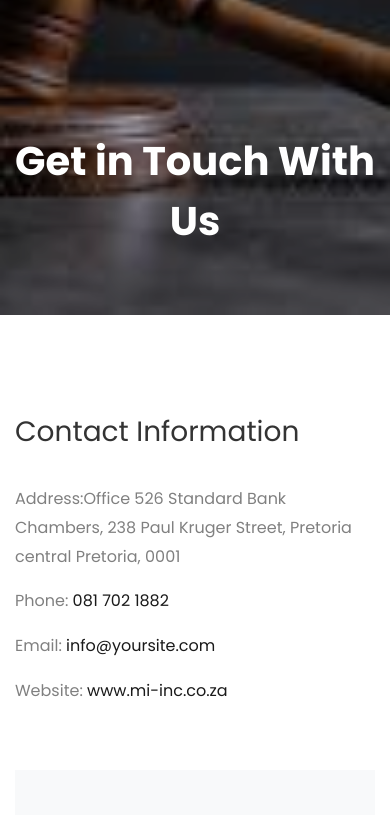
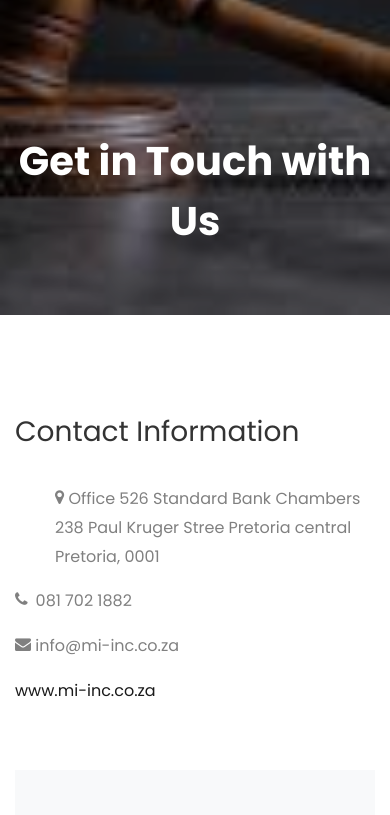
Before and after one commit to TeeGabs/Law-Firm-Website, a plain HTML site: page contact.html in a window 390 px wide. Shown: the part 460-1275 px from the top of the page. Drawn offline with Linux system fonts and the light colour scheme; some packages are replaced by stand-ins of ours; no server answers; files whose address does not match are found by name.

Commit message:
Added a map and contacts icons on a contact page

```diff
--- a/contact.html
+++ b/contact.html
@@ -60,7 +60,7 @@
       <div class="container">
         <div class="row no-gutters slider-text align-items-end justify-content-center">
           <div class="col-md-9 ftco-animate pb-5 text-center">
-            <h1 class="mb-3 bread">Get in Touch With Us </h1>
+            <h1 class="mb-3 bread">Get in Touch with Us </h1>
           </div>
         </div>
       </div>
@@ -74,23 +74,27 @@
           </div>
           <div class="w-100"></div>
           <div class="col-md-3">
-            <p><span>Address:</span>Office 526 Standard Bank Chambers,
-              238 Paul Kruger Street,
-              Pretoria central
-              Pretoria, 0001</p>
+            <ul>
+              <span class="icon icon-map-marker"></span><span> </span><span class="text">Office 526 Standard Bank Chambers
+                      238 Paul Kruger Stree
+                       Pretoria central
+                      Pretoria, 0001</span>
+            </ul>
+          </div>
+
+          <div class="col-md-3">
+            <p><span class="icon icon-phone"><span></span> </span></span> </span><span class="text">081 702 1882</span></p>
           </div>
           <div class="col-md-3">
-            <p><span>Phone:</span> <a href="">081 702 1882</a></p>
+            <p><span class="icon icon-envelope"></span><span>  </span><span class="text">info@mi-inc.co.za</span></p>
           </div>
           <div class="col-md-3">
-            <p><span>Email:</span> <a href="">info@yoursite.com</a></p>
-          </div>
-          <div class="col-md-3">
-            <p><span>Website:</span> <a href="#">www.mi-inc.co.za</a></p>
+            <p><a href="#">www.mi-inc.co.za</a></p>
           </div>
         </div>
         <div class="row block-9 no-gutters">
           <div class="col-lg-6 order-md-last d-flex">
+
             <form action="#" class="bg-light p-5 contact-form">
               <div class="form-group">
                 <input type="text" class="form-control" placeholder="Your Name">
@@ -108,11 +112,10 @@
                 <input type="submit" value="Send Message" class="btn btn-primary py-3 px-5">
               </div>
             </form>
-
           </div>
 
           <div class="col-lg-6 d-flex">
-          	<div id="map" class="bg-white"></div>
+          	<iframe src="https://www.google.com/maps/embed?pb=!1m18!1m12!1m3!1d3593.7043704857856!2d28.185908974733657!3d-25.747288245520107!2m3!1f0!2f0!3f0!3m2!1i1024!2i768!4f13.1!3m3!1m2!1s0x1e956211899b8639%3A0xd2daaa596f74f44c!2sSuite%20519%20Standardbank%20Chambers!5e0!3m2!1sen!2sza!4v1687361535054!5m2!1sen!2sza" width="600" height="450" style="border:0;" allowfullscreen="" loading="lazy" referrerpolicy="no-referrer-when-downgrade"></iframe>
           </div>
         </div>
       </div>
@@ -160,8 +163,8 @@
                     238 Paul Kruger Street
                     Pretoria central
                     Pretoria, 0001</span></li>
-                          <li><a href="#"><span class="icon icon-phone"></span>Cell: <span class="text">081 702 1882</span></a></li>
-                  <li><a href="#"><span class="icon icon-phone"></span>Tel: <span class="text">072 103 2865</span></a></li>
+                          <li><a href="#"><span class="icon icon-phone"></span><span class="text">081 702 1882</span></a></li>
+                  <li><a href="#"><span class="icon icon-phone"></span><span class="text">072 103 2865</span></a></li>
                     <li><a href="#"><span class="icon icon-envelope"></span><span class="text">info@mi-inc.co.za</span></a></li>
 	              </ul>
 	            </div>
```
Also changed, not shown: about.html (+1 -1 lines), practice-areas.html (+1 -1 lines), images/bg_3_8.png (added).
